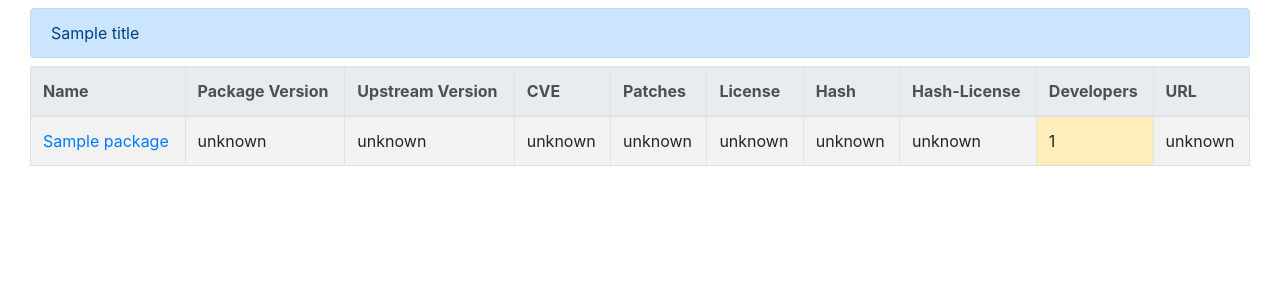
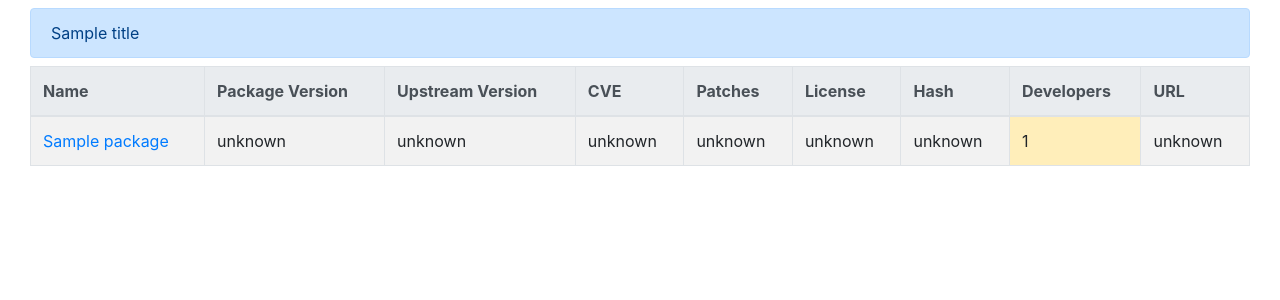
Before and after one commit to hthiery/buildroot-stats, a Flask app: template app/templates/packages.html in a window 1280 px wide. Shown: the part 56-356 px from the top of the page. Run offline with Flask 2, Linux system fonts and the light colour scheme; the template is opened without the code that fills it: most values are stand-ins (such as "Sample title", 1, 10 or a date in 2020); some libraries are stand-ins or nearby versions.

Commit message:
remove Hash-License information
This data is not in upstream json output so we drop this.

Signed-off-by: Heiko Thiery <heiko.thiery@gmail.com>

```diff
--- a/app/templates/packages.html
+++ b/app/templates/packages.html
@@ -18,7 +18,6 @@
         <th>Patches</th>
         <th>License</th>
         <th>Hash</th>
-        <th>Hash-License</th>
         <th>Developers</th>
         <th>URL</th>
         {% if debug %}
@@ -117,19 +116,6 @@
         <td>unknown</td>
         {% endif %}
 
-        <!-- Hash License -->
-        {% if packages[name]['status']['hash-license'][0] == 'ok' %}
-        <td class="table-success">YES</td>
-        {% elif packages[name]['status']['hash-license'][0] == 'warning' %}
-        <td class="table-warning">NO</td>
-        {% elif packages[name]['status']['hash-license'][0] == 'error' %}
-        <td class="table-danger">NO</td>
-        {% elif packages[name]['status']['hash-license'][0] == 'na' %}
-        <td class="table-secondary">N/A</td>
-        {% else %}
-        <td>unknown</td>
-        {% endif %}
-
         <!-- Developers -->
         {% if packages[name]['status']['developers'][0] == 'ok' %}
         <td class="table-success">{{packages[name]['developers'] | length}}</td>
```
